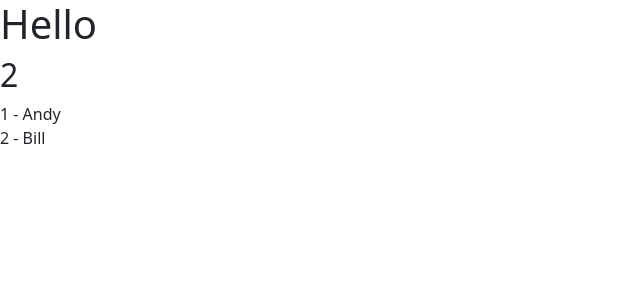
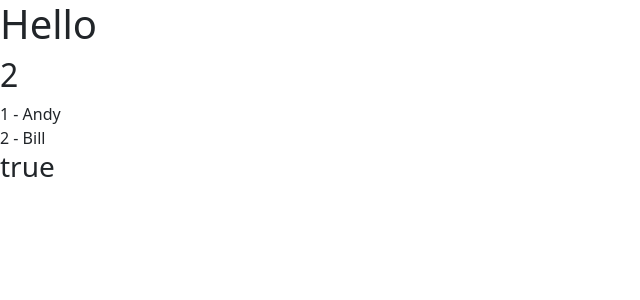
Before and after one commit to dpi627/HexVueDaily, a Vue app: page / in a window 1280 px wide. Shown: the top 300 px of the page, without its empty margins (0-640 px from the left). Built offline with nearby package versions, Linux system fonts and the light colour scheme.

Commit message:
feat: 在 Child.vue 中新增 innerData 屬性，並在 Daily13.vue 中傳遞該屬性

```diff
--- a/src/Daily13.vue
+++ b/src/Daily13.vue
@@ -1,5 +1,5 @@
 <template>
-  <Child :data="data" :value="2" :users="list" />
+  <Child :data="data" :value="2" :users="list" :inner-data="isEnabled" />
 </template>
 
 <script setup>
@@ -12,4 +12,6 @@ const list = ref([
   { "id": 1, "name": "Andy" },
   { "id": 2, "name": "Bill" },
 ])
+
+const isEnabled = ref(true)
 </script>
--- a/src/components/Child.vue
+++ b/src/components/Child.vue
@@ -4,10 +4,11 @@
   <div v-for="user in users" :key="user.id">
     {{ user.id }} - {{ user.name }}
   </div>
+  <h3>{{ innerData }}</h3>
 </template>
 
 <script setup>
 import { defineProps } from 'vue';
 
-defineProps(['data', 'value', 'users'])
+defineProps(['data', 'value', 'users', 'innerData'])
 </script>
```
